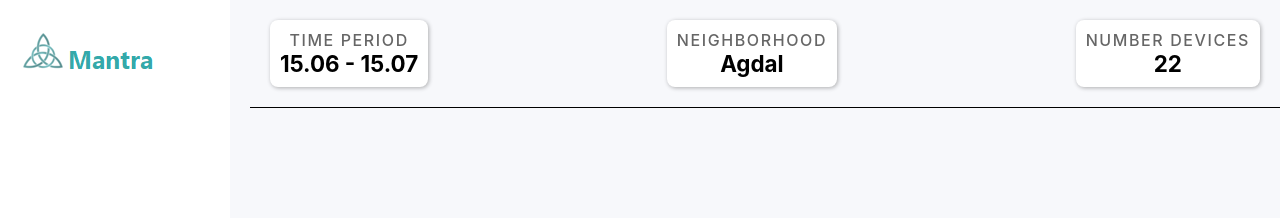
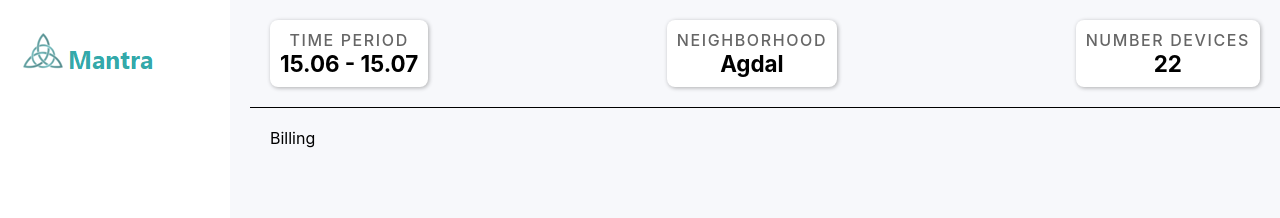
Before and after one commit to marsou001/data-mn, a React (Create React App) app: page /billing in a window 1280 px wide. Shown: the top 218 px of the page. Built offline with nearby package versions, Linux system fonts and the light colour scheme.

Commit message:
fix: routing

```diff
--- a/src/App.tsx
+++ b/src/App.tsx
@@ -1,14 +1,15 @@
+import { BrowserRouter as Router } from 'react-router-dom';
 import Main from './components/Main/Main';
 import Sidebar from './components/Sidebar/Sidebar';
 import Topbar from './components/Topbar/Topbar';
 
 function App() {
   return (
-    <>
+    <Router>
       <Sidebar />
       <Topbar />
       <Main />
-    </>
+    </Router>
   );
 }
 
--- a/src/components/Main/Main.tsx
+++ b/src/components/Main/Main.tsx
@@ -1,11 +1,8 @@
 import styled from "styled-components";
-import { Router, Route } from "react-router";
-import { createBrowserHistory } from "history";
+import { Switch, Route } from "react-router-dom";
 import Billing from "./Billing/Billing";
 import DeviceView from "./DeviceView/DeviceView";
 import GeneralOverview from "./GeneralOverview/GeneralOverview";
-
-const history = createBrowserHistory();
 
 const Container = styled.main`
     padding: 20px;
@@ -14,11 +11,12 @@ const Container = styled.main`
 function Main() {
     return (
         <Container>
-            <Router history={history}>
-                <Route path="/" exact component={GeneralOverview} />
-                <Route path="device-view" component={DeviceView} />
-                <Route path="billing" component={Billing} />
-            </Router>
+
+                <Switch>
+                    <Route path="/" exact component={GeneralOverview} />
+                    <Route path="/device-view" component={DeviceView} />
+                    <Route path="/billing" component={Billing} />
+                </Switch>
         </Container>
     );
 }
--- a/src/components/Sidebar/Sidebar.tsx
+++ b/src/components/Sidebar/Sidebar.tsx
@@ -1,6 +1,6 @@
-import { useState } from "react";
+import { useState, useEffect } from "react";
 import styled from "styled-components";
-import { Router } from "react-router";
+import { Router, useLocation } from "react-router";
 import { Link } from "react-router-dom";
 import { createBrowserHistory } from "history";
 import { BiHomeAlt, BiFolder, BiFile } from "react-icons/bi";
@@ -47,6 +47,8 @@ const SVGTransformStyle = {
 function Sidebar() {
     const [tabActive, setTabActive] = useState<TTab>("General Overview");
 
+    // const location = useLocation();
+
     const handleClick = (e: React.MouseEvent<HTMLUListElement>) => {
         const target = e.target as HTMLAnchorElement;
 
@@ -58,12 +60,20 @@ function Sidebar() {
         setTabActive(target.id as TTab);
     };
 
+    // useEffect(() => {
+    //     if (location.pathname === '/') {
+    //         setTabActive("General Overview");
+    //         return;
+    //     }
+    //     setTabActive(location.pathname as TTab);
+
+    // }, [location.pathname]);
+
     return (
         <Container>
             <Logo>
                 <img src={logo} alt="logo" />
             </Logo>
-            <Router history={history}>
                 <SectionsList onClick={handleClick}>
                     <SectionsListItem>
                         <Link to="/" id='General Overview' className={tabActive === 'General Overview' ? 'tab-active' : ''}>
@@ -71,17 +81,16 @@ function Sidebar() {
                         </Link>
                     </SectionsListItem>
                     <SectionsListItem>
-                        <Link to="device-view" id='Device View' className={tabActive === 'Device View' ? 'tab-active' : ''}>
+                        <Link to="/device-view" id='Device View' className={tabActive === 'Device View' ? 'tab-active' : ''}>
                             <BiFolder style={SVGTransformStyle} /> Device View
                         </Link>
                     </SectionsListItem>
                     <SectionsListItem>
-                        <Link to="billing" id='Billing' className={tabActive === 'Billing' ? 'tab-active' : ''}>
+                        <Link to="/billing" id='Billing' className={tabActive === 'Billing' ? 'tab-active' : ''}>
                             <BiFile style={SVGTransformStyle} /> Billing
                         </Link>
                     </SectionsListItem>
                 </SectionsList>
-            </Router>
         </Container>
     );
 }
```
Also changed, not shown: 1 other file (tests, documents, lock files or other folders).
